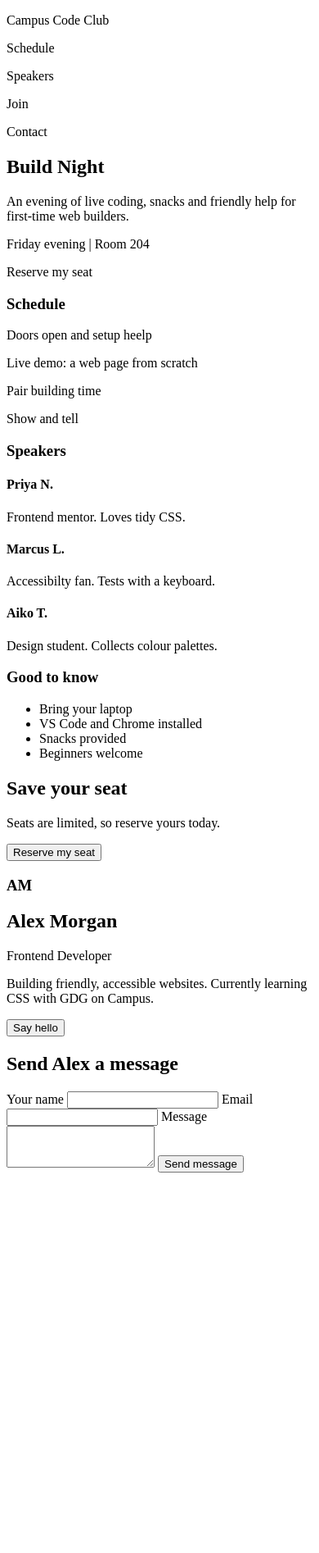
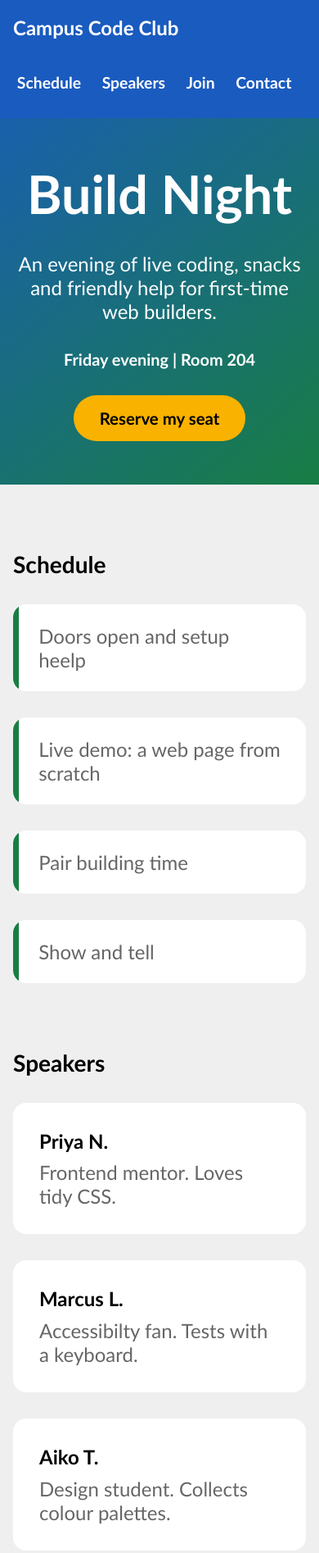
Before and after one commit to 1anwar1/gdg-frontend-track, a plain HTML site: page 02-campus-code-club/index.html in a window 390 px wide. Shown: the top 1894 px of the page at 82% size. Before the commit the page ends 1438 px from the top, so only its background shows below. Drawn offline with Linux system fonts and the light colour scheme.

Commit message:
add responsive css

```diff
--- a/02-campus-code-club/index.html
+++ b/02-campus-code-club/index.html
@@ -3,31 +3,35 @@
   <head>
     <meta charset="UTF-8" />
     <meta name="viewport" content="width=device-width, initial-scale=1.0" />
+    <link rel="stylesheet" href="style.css" />
     <title>Campus Code Club</title>
   </head>
   <body>
     <header>
       <nav>
-        <p>Campus Code Club</p>
-        <p>Schedule</p>
-        <p>Speakers</p>
-        <p>Join</p>
-        <p>Contact</p>
+          <h4>Campus Code Club</h4>
+          <ul class="nav-list">
+            <li><a class="nav-links button" href="#schedule">Schedule</a></li>
+            <li><a class="nav-links button" href="#speakers">Speakers</a></li>
+            <li><a class="nav-links button" href="#hero">Join</a></li>
+            <li><a class="nav-links button" href="#message-form">Contact</a></li>
+          </ul>
+
       </nav>
-      <section class="hero">
+      <section class="hero container">
         <h1>Build Night</h1>
         <p>
           An evening of live coding, snacks and friendly help for first-time web
           builders.
         </p>
-        <p>Friday evening | Room 204</p>
-        <p>Reserve my seat</p>
+        <h5>Friday evening | Room 204</h5>
+        <a href="" class="button reserve-button">Reserve my seat</a>
       </section>
     </header>
 
     <main>
-      <section class="info">
-        <section class="schedule">
+      <section class="info container">
+        <section id="schedule" class="schedule section-container">
           <h3>Schedule</h3>
           <p>Doors open and setup heelp</p>
           <p>Live demo: a web page from scratch</p>
@@ -35,19 +39,24 @@
           <p>Show and tell</p>
         </section>
 
-        <section class="speakers">
+        <section id="speakers" class="speakers section-container">
           <h3>Speakers</h3>
+          <div class="speaker-names">
+          <div>
             <h4>Priya N.</h4>
             <p>Frontend mentor. Loves tidy CSS.</p>
-
+          </div>
+          <div>
             <h4>Marcus L.</h4>
             <p>Accessibilty fan. Tests with a keyboard.</p>
-
+          </div>
+          <div class="aiko">
             <h4>Aiko T.</h4>
             <p>Design student. Collects colour palettes.</p>
+          </div></div>
         </section>
 
-        <section class="good-to-know">
+        <section id="good-to-know" class="good-to-know section-container">
           <h3>Good to know</h3>
           <ul>
             <li>Bring your laptop</li>
@@ -58,33 +67,29 @@
         </section>
       </section>
 
-      <section class="cta">
+      <section class="cta section-container">
         <h2>Save your seat</h2>
         <p>Seats are limited, so reserve yours today.</p>
-        <button>Reserve my seat</button>
+        <a href="" class="button cta-button">Reserve my seat</a>
       </section>
 
-      <section class="contact">
-        <section class="alex-card">
-          <h1>AM</h1>
+      <section class="contact section-container">
+        <section class="alex-card container">
+          <h1 class="icon">AM</h1>
           <h2>Alex Morgan</h2>
-          <p>Frontend Developer</p>
-          <p>
-            Building friendly, accessible websites. Currently learning CSS with
-            GDG on Campus.
-          </p>
-          <button>Say hello</button>
+          <small>Frontend Developer</small>
+          <p>Building friendly, accessible websites. Currently learning CSS with GDG on Campus.</p>
+          <a href="" class="button hello-button">Say hello</a>
         </section>
 
-        <section class="message-form">
-          <form action="/message" method="post">
+          <form id="message-form" class="message-form container" action="/message" method="post">
             <h2>Send Alex a message</h2>
             <label for="username">Your name</label>
-            <input type="text" name="username" id="username" required />
+            <input class="inputs" type="text" name="username" id="username" required />
             <label for="email">Email</label>
-            <input type="email" name="email" id="email" required />
+            <input class="inputs" type="email" name="email" id="email" required />
             <label for="message">Message</label>
-            <textarea name="message" id="message" rows="3" required></textarea>
+            <textarea class="inputs" name="message" id="message" rows="5" required></textarea>
 
             <button type="submit">Send message</button>
           </form>
--- /dev/null
+++ b/02-campus-code-club/style.css
@@ -0,0 +1,311 @@
+:root {
+  --BLUE: #1a5bbf;
+  --GREEN: #187d44;
+  --ORANGE: #f9b200;
+  --COLDWHITE: #efefef;
+  --GREY: #666666;
+}
+*,
+*::before,
+*::after {
+  box-sizing: border-box;
+  margin: 0;
+  padding: 0;
+}
+
+body {
+  font-family: "Gill Sans", "Gill Sans MT", Calibri, "Trebuchet MS", sans-serif;
+  font-size: 1.5rem;
+}
+
+a{
+  text-decoration: none;
+  color: white;
+  padding: 0.3rem;
+
+}
+
+.nav-links:hover {
+  background-color: white;
+  color: var(--BLUE);
+  transition: 0.3s ease;
+}
+
+
+.container {
+  max-width: 768px;
+  padding: 0 1rem;
+  margin: 0 auto;
+  width: 100%;
+}
+
+header {
+  color: white;
+  height: 70vh;
+  display: flex;
+  flex-direction: column;
+  background: linear-gradient(140deg, var(--BLUE), var(--GREEN));
+}
+nav {
+  background-color: var(--BLUE);
+  display: flex;
+  flex-direction: column;
+  align-items: flex-start;
+  min-height: 9rem;
+  gap: 1rem;
+  padding: 1.2rem 1rem;
+}
+nav h4 {
+  height: 50px;
+}
+.hero {
+  display: flex;
+  flex-direction: column;
+  gap: 2rem;
+  text-align: center;
+  justify-content: center;
+  align-items: center;
+  flex-grow: 1;
+}
+.hero h1 {
+  font-size: 2.7em;
+}
+
+.nav-list {
+  display: flex;
+  flex-direction: row;
+  list-style: none;
+  gap: 1rem;
+  font-size: 0.95em;
+}
+
+.button{
+    border-radius: 2rem;
+    font-weight: bold;
+    font-size: 0.85em;
+     transition: 0.3s ease;
+}
+.button:hover{
+  transform: scale(1.1);
+  transition: 0.3s ease;
+}
+.reserve-button{
+    background-color: var(--ORANGE);
+    color: black;
+    padding: 1rem 2rem;
+}
+
+main{
+    background-color: var(--COLDWHITE);
+    display: flex;
+    flex-direction: column;
+    gap: 5rem;
+}
+
+.info{
+  padding-top: 5rem;
+  display: flex;
+  flex-direction: column;
+  gap: 5rem;
+}
+
+.schedule, .speakers, .good-to-know{
+  display: flex;
+  flex-direction: column;
+  gap: 2rem;
+}
+.schedule p{
+  background: linear-gradient(to right, var(--GREEN) 2%, white 2%);
+  padding: 1em 1.3em;
+  color: var(--GREY);
+  border-radius: 1rem;
+}
+
+.speakers .speaker-names div{
+  background-color: white;
+  padding: 2rem;
+  border-radius: 1rem;
+}
+.speakers .speaker-names{
+  display: flex;
+  flex-direction: column;
+  gap: 2rem;
+}
+.speakers .speaker-names div p{
+  padding-top: 0.6rem;
+  color: var(--GREY);
+}
+
+.good-to-know{
+  background: linear-gradient(to bottom, var(--ORANGE) 4%, white 4%) ;
+  border-radius: 1rem;
+  padding: 2rem;
+}
+
+.good-to-know li{
+  padding: 0.2rem;
+  color: var(--GREY);
+}
+.good-to-know li::marker { color: black; }
+
+.cta{
+  display: flex;
+  flex-direction: column;
+  gap: 1rem;
+  padding: 5rem;
+  text-align: center;
+  background-color: white
+}
+.cta p{
+  color: var(--GREY);
+  font-size: 1em;
+}
+
+.cta-button{
+  background-color: var(--BLUE);
+  padding: 1.2rem 1rem;
+}
+
+.alex-card{
+  max-width: 25rem;
+  background-color: white;
+  padding:  2rem 0;
+  display: flex;
+  flex-direction: column;
+  align-items: center;
+  text-align: center;
+  margin-bottom: 5rem;
+  gap: 1rem;
+  border-radius: 0.8rem;
+}
+.icon{
+  color: white;
+  max-width: fit-content;
+  padding: 2rem;
+  border-radius: 100%;
+  background: linear-gradient(140deg, var(--BLUE), var(--GREEN));
+}
+small{
+  color: var(--BLUE);
+  font-weight: bold;
+}
+.alex-card p{
+  color: var(--GREY);
+}
+
+.hello-button{
+  background-color: var(--BLUE);
+  padding: 0.7rem 7rem;
+}
+
+.message-form{
+   max-width: 25rem;
+  background-color: white;
+  padding:  2rem 2rem;
+  display: flex;
+  flex-direction: column;
+  align-items: start;
+  margin-bottom: 5rem;
+  gap: 1rem;
+  border-radius: 0.8rem;
+  font-weight: bold;
+}
+.inputs{
+  width: 100%;
+  border: 2px solid;
+  border-radius: 0.3rem;
+  min-height: 3rem;
+}
+button{
+  padding: 1rem 1.5rem;
+  background-color: var(--BLUE);
+  border: 0 solid;
+  border-radius: 2rem;
+  color: white;
+  font-size: 0.8em;
+}
+
+@media (min-width: 768px){
+  body{
+    font-size: 1.2rem;
+  }
+  .container{
+    max-width: 1000px;
+
+  }
+  nav h4{
+    max-height: min-content;
+  }
+  nav{
+    flex-direction: row;
+    justify-content: space-between;
+    align-items: center;
+    flex-wrap: nowrap;
+    min-height: 3rem;
+
+  }
+  .nav-list{
+     font-size: 2rem;
+  }
+  .button{
+    font-size: 1rem;
+  }
+
+  .info{
+    max-height: 100rem;
+    display: grid;
+  }
+  .schedule{
+    grid-column: 1;
+    max-width: 40rem;
+  }
+
+  .speakers{
+    grid-column: 1;
+  }
+  .good-to-know{
+    grid-column: 2;
+    max-width: fit-content;
+    max-height: fit-content;
+    grid-row: 1;
+  }
+  .speakers .speaker-names{
+    max-width: 717px;
+    flex-direction: row;
+    flex-wrap: wrap;
+  }
+  .aiko{
+    flex-grow: 1;
+  }
+
+  .alex-card{
+    display: grid;
+    max-width: 50rem;
+  }
+  .icon{
+    grid-column: 1;
+    grid-row: 1 / span 4;
+    justify-self: center;
+    align-self: center;
+  }
+  .alex-card p, .alex-card a,.alex-card small,.alex-card h2{
+    grid-column: 2;
+    justify-self: flex-start;
+    max-width: 25rem;
+    text-align: start;
+  }
+  .hello-button{
+    max-width: 20rem;
+
+  }
+  .message-form{
+    max-width: 50rem;
+  }
+  .cta-button{
+    padding-left:  5rem;
+    padding-right:  5rem;
+
+    align-self: center;
+  }
+
+}
```
Lines whose indentation alone changed are shown as unchanged.
